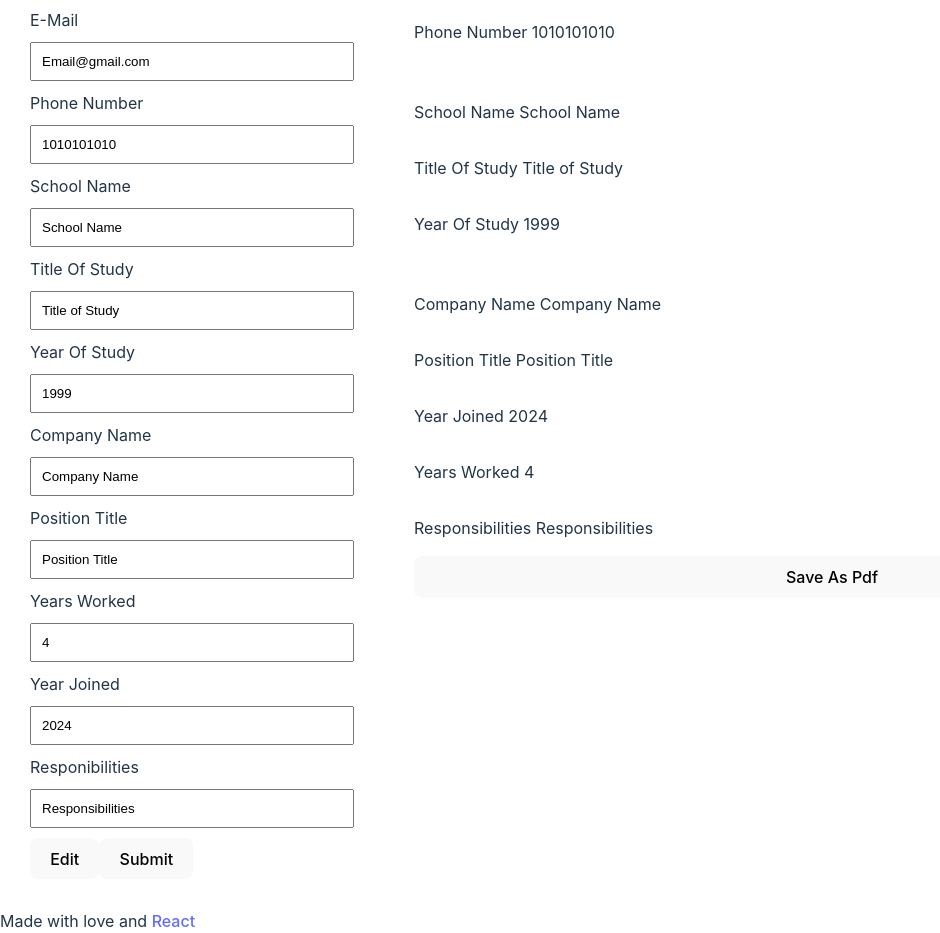
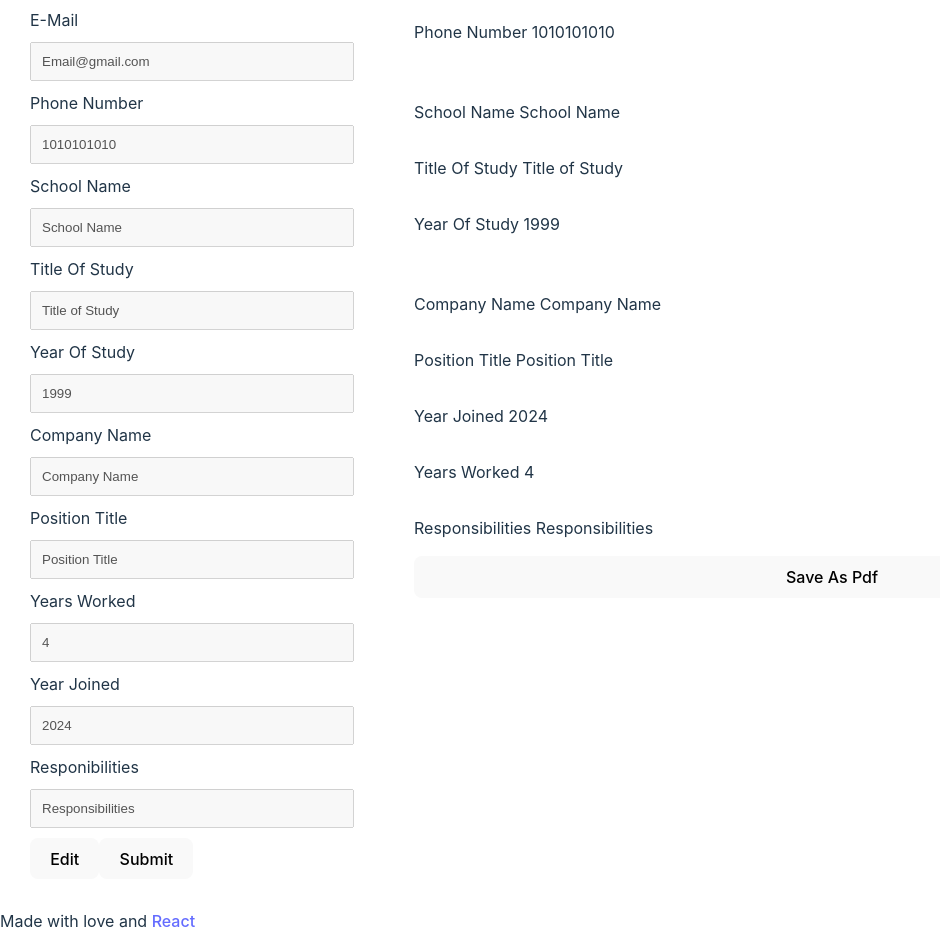
Before and after one commit to amardeeep/cvApp, a React (Vite) app: page / in a window 1280 px wide. Shown: the part 394-1327 px from the top of the page, without its empty margins (0-940 px from the left). Built offline with nearby package versions, Linux system fonts and the light colour scheme.

Commit message:
disable inputs on submit and enable on edit

```diff
--- a/src/input.jsx
+++ b/src/input.jsx
@@ -1,9 +1,10 @@
 import './input.css'
-function Input ({labelName,value,handleChange,type}){
+function Input ({editable,labelName,value,handleChange,type}){
     return (
         <>
         <label htmlFor={labelName}>{labelName}</label>
-        <input type={type} value={value} onChange={handleChange}/>
+        {editable&&<input type={type} value={value} onChange={handleChange}/>}
+        {!editable&&<input type={type} value={value} onChange={handleChange} disabled/>}
         </>
     )
 }
--- a/src/main.jsx
+++ b/src/main.jsx
@@ -15,6 +15,13 @@ function Main(){
         yearsWorked:4,
         responsibilities:"Responsibilities"
     });
+    const [editable,setEditable]=useState(false);
+    function handleEdit(){
+        setEditable(true);
+    }
+    function handleSubmit(){
+        setEditable(false);
+    }
     function handleYearJoinedChange(e){
         setFormData({
             ...formData,
@@ -84,8 +91,8 @@ function Main(){
     return (
         <>
         <main>
-            <Section name="Edit" handleResponsibilitiesChange={handleResponsibilitiesChange} handleYearsWorkedChange={handleYearsWorkedChange} handleYearJoinedChange={handleYearJoinedChange} handlePositionTitleChange={handlePositionTitleChange} handleNameChange={handleNameChange} handleEmailChange={handleEmailChange} handlePhoneChange={handlePhoneChange} handleCompanyNameChange={handleCompanyNameChange} handleSchoolNameChange={handleSchoolNameChange} handleTitleOfStudyChange={handleTitleOfStudyChange} handleYearOfStudyChange={handleYearOfStudyChange} formData={formData} />
-            <Section name="Display" handleResponsibilitiesChange={handleResponsibilitiesChange} handleYearsWorkedChange={handleYearsWorkedChange} handleYearJoinedChange={handleYearJoinedChange} handlePositionTitleChange={handlePositionTitleChange}  handleNameChange={handleNameChange} handleEmailChange={handleEmailChange} handlePhoneChange={handlePhoneChange} handleCompanyNameChange={handleCompanyNameChange} handleSchoolNameChange={handleSchoolNameChange} handleTitleOfStudyChange={handleTitleOfStudyChange} handleYearOfStudyChange={handleYearOfStudyChange} formData={formData}/>
+            <Section name="Edit" editable={editable} handleEdit={handleEdit} handleSubmit={handleSubmit} handleResponsibilitiesChange={handleResponsibilitiesChange} handleYearsWorkedChange={handleYearsWorkedChange} handleYearJoinedChange={handleYearJoinedChange} handlePositionTitleChange={handlePositionTitleChange} handleNameChange={handleNameChange} handleEmailChange={handleEmailChange} handlePhoneChange={handlePhoneChange} handleCompanyNameChange={handleCompanyNameChange} handleSchoolNameChange={handleSchoolNameChange} handleTitleOfStudyChange={handleTitleOfStudyChange} handleYearOfStudyChange={handleYearOfStudyChange} formData={formData} />
+            <Section name="Display" editable={editable} handleEdit={handleEdit} handleSubmit={handleSubmit} handleResponsibilitiesChange={handleResponsibilitiesChange} handleYearsWorkedChange={handleYearsWorkedChange} handleYearJoinedChange={handleYearJoinedChange} handlePositionTitleChange={handlePositionTitleChange}  handleNameChange={handleNameChange} handleEmailChange={handleEmailChange} handlePhoneChange={handlePhoneChange} handleCompanyNameChange={handleCompanyNameChange} handleSchoolNameChange={handleSchoolNameChange} handleTitleOfStudyChange={handleTitleOfStudyChange} handleYearOfStudyChange={handleYearOfStudyChange} formData={formData}/>
         </main>
         </>
     )
--- a/src/section.jsx
+++ b/src/section.jsx
@@ -1,24 +1,24 @@
 import Input from "./input"
 import Header from "./header"
 import './section.css'
-function Section ({name,formData,handleResponsibilitiesChange,handleYearJoinedChange,handlePositionTitleChange,handleYearsWorkedChange ,handleNameChange,handleEmailChange,handlePhoneChange,handleCompanyNameChange,handleSchoolNameChange,handleTitleOfStudyChange,handleYearOfStudyChange}){
+function Section ({name,handleEdit,handleSubmit,editable,formData,handleResponsibilitiesChange,handleYearJoinedChange,handlePositionTitleChange,handleYearsWorkedChange ,handleNameChange,handleEmailChange,handlePhoneChange,handleCompanyNameChange,handleSchoolNameChange,handleTitleOfStudyChange,handleYearOfStudyChange}){
     return name=="Edit"?<>
         <section className="edit">
             <Header name={"Edit Section"}></Header>
-            <Input labelName={"Name"} type={'text'} value={formData.name} handleChange={handleNameChange}/>
-            <Input labelName={"E-Mail"} type={'email'}value={formData.email} handleChange={handleEmailChange}/>
-            <Input labelName={"Phone Number"} type={'number'}value={formData.phone} handleChange={handlePhoneChange}/>
-            <Input labelName={"School Name"} type={'text'} value={formData.schoolName} handleChange={handleSchoolNameChange}/>
-            <Input labelName={"Title Of Study"} type={'text'} value={formData.titleOfStudy} handleChange={handleTitleOfStudyChange}/>
-            <Input labelName={"Year Of Study"} type={'number'} value={formData.yearOfStudy} handleChange={handleYearOfStudyChange}/>
-            <Input labelName={"Company Name"} type={'text'} value={formData.companyName} handleChange={handleCompanyNameChange}/>
-            <Input labelName={"Position Title"} type={'text'} value={formData.positionTitle} handleChange={handlePositionTitleChange}/>
-            <Input labelName={"Years Worked"} type={'number'} value={formData.yearsWorked} handleChange={handleYearsWorkedChange}/>
-            <Input labelName={"Year Joined"} type={'number'} value={formData.yearJoined} handleChange={handleYearJoinedChange}/>
-            <Input labelName={"Responibilities"} type={'text'} value={formData.responsibilities} handleChange={handleResponsibilitiesChange}/>
+            <Input editable={editable} labelName={"Name"} type={'text'} value={formData.name} handleChange={handleNameChange}/>
+            <Input editable={editable} labelName={"E-Mail"} type={'email'}value={formData.email} handleChange={handleEmailChange}/>
+            <Input editable={editable} labelName={"Phone Number"} type={'number'}value={formData.phone} handleChange={handlePhoneChange}/>
+            <Input editable={editable} labelName={"School Name"} type={'text'} value={formData.schoolName} handleChange={handleSchoolNameChange}/>
+            <Input editable={editable} labelName={"Title Of Study"} type={'text'} value={formData.titleOfStudy} handleChange={handleTitleOfStudyChange}/>
+            <Input editable={editable} labelName={"Year Of Study"} type={'number'} value={formData.yearOfStudy} handleChange={handleYearOfStudyChange}/>
+            <Input editable={editable} labelName={"Company Name"} type={'text'} value={formData.companyName} handleChange={handleCompanyNameChange}/>
+            <Input editable={editable} labelName={"Position Title"} type={'text'} value={formData.positionTitle} handleChange={handlePositionTitleChange}/>
+            <Input editable={editable} labelName={"Years Worked"} type={'number'} value={formData.yearsWorked} handleChange={handleYearsWorkedChange}/>
+            <Input editable={editable} labelName={"Year Joined"} type={'number'} value={formData.yearJoined} handleChange={handleYearJoinedChange}/>
+            <Input editable={editable} labelName={"Responibilities"} type={'text'} value={formData.responsibilities} handleChange={handleResponsibilitiesChange}/>
             <div className="buttonsEdit">
-            <button>Edit</button>
-            <button>Submit</button>
+            <button onClick={handleEdit}>Edit</button>
+            <button onClick={handleSubmit}>Submit</button>
             </div>
         </section>
     </>:<>
```
